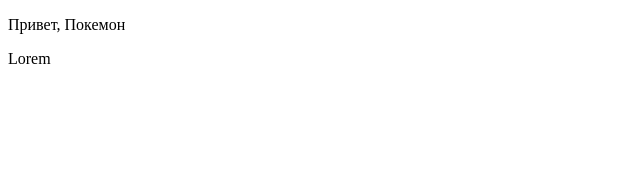
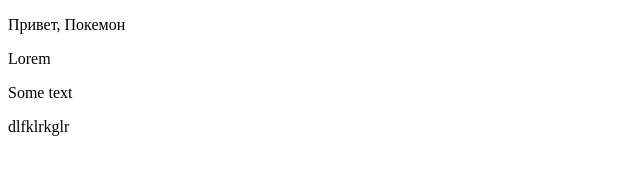
Before and after one commit to developerUKR/myfirstrepo, a plain HTML site: page index.html in a window 1280 px wide. Shown: the whole page, without its empty margins (0-640 px from the left). Drawn offline with Linux system fonts and the light colour scheme.

Commit message:
second commit

```diff
--- a/index.html
+++ b/index.html
@@ -7,6 +7,8 @@
 <body>
     <p>Привет, Покемон</p>
     <p>Lorem</p>
+    <p>Some text</p>
+    <p>dlfklrkglr</p>
 
 
 </body>
```
